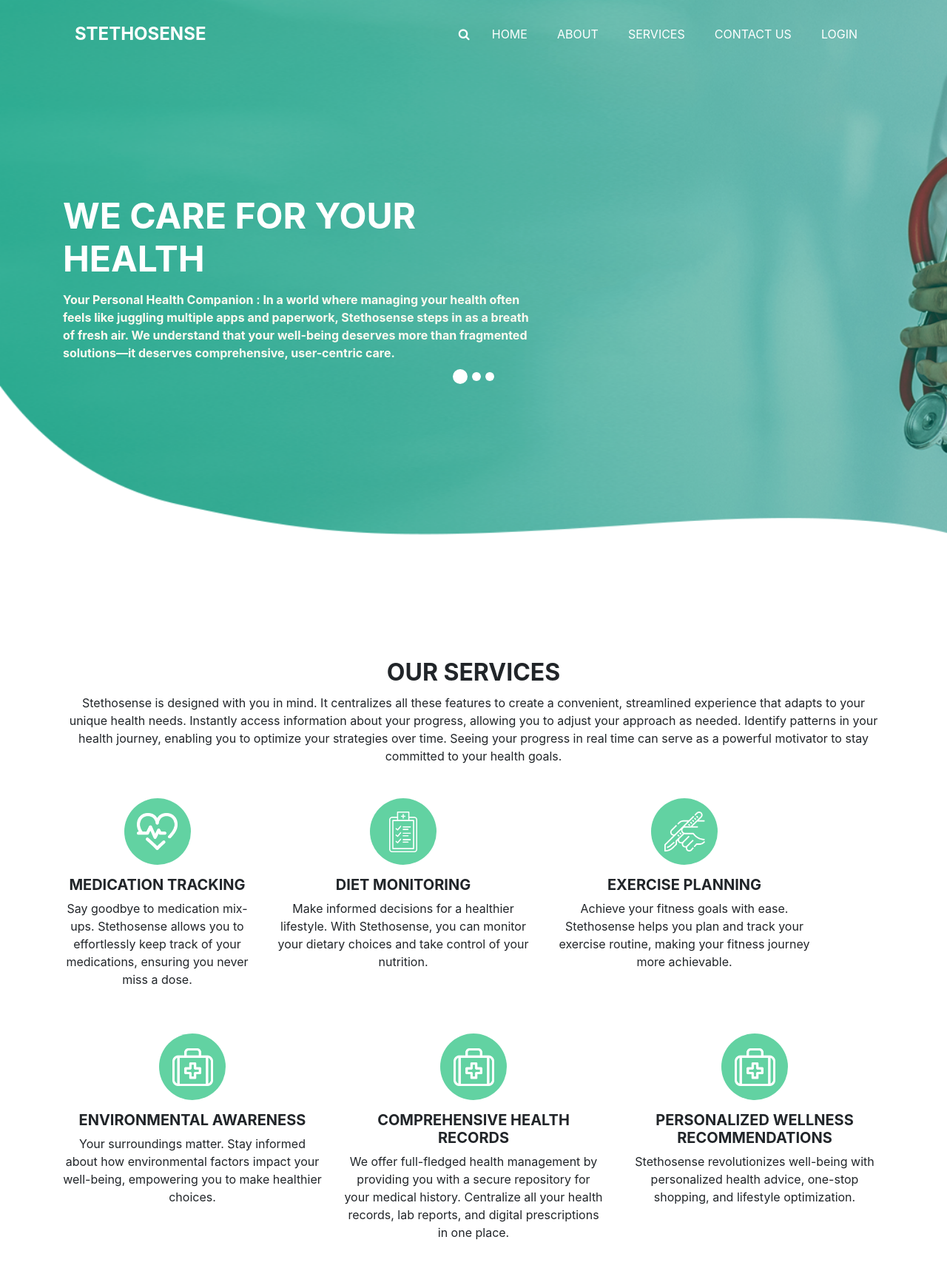
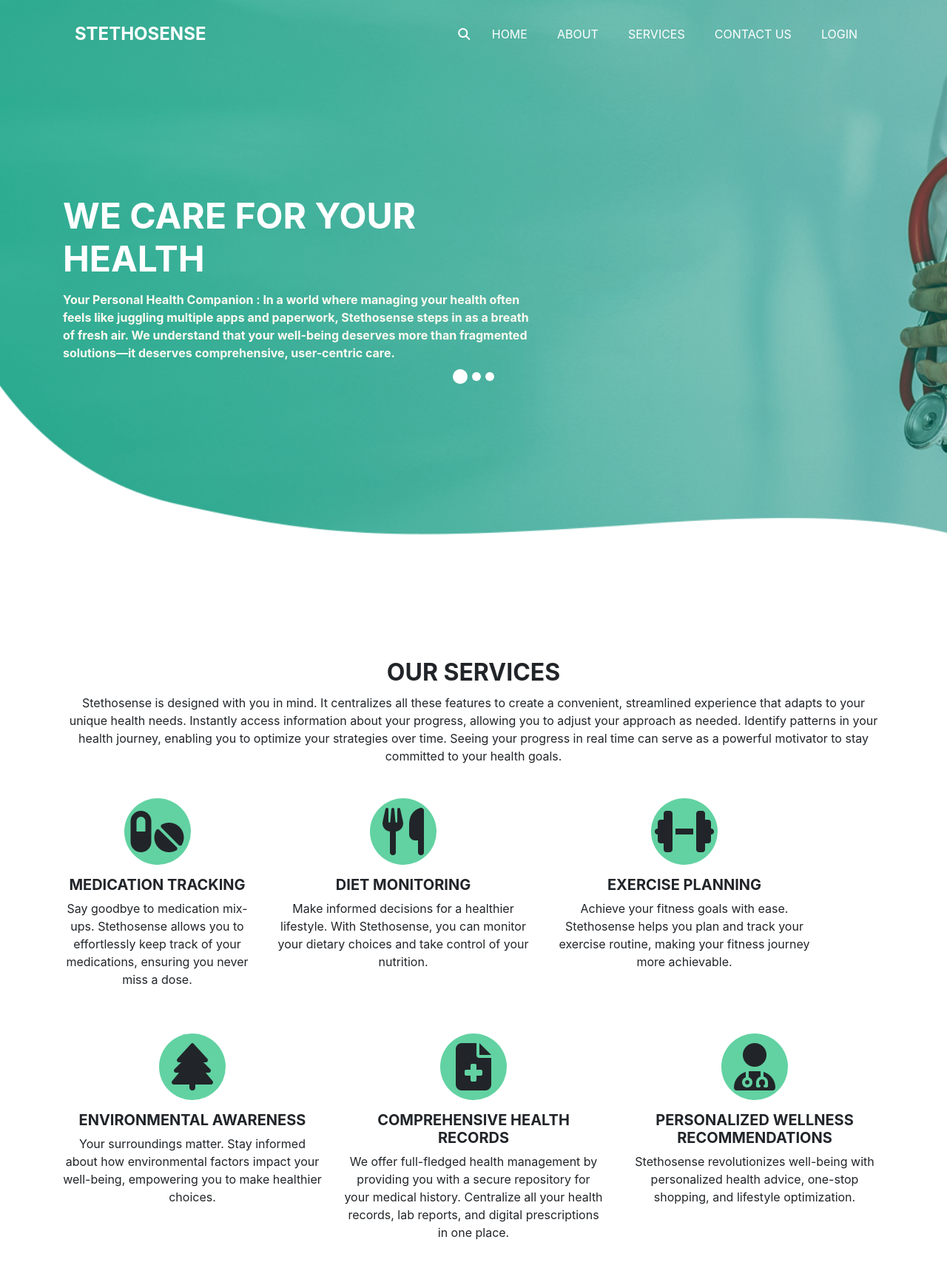
Before and after one commit to Stethosense-Codecrafters/stethosense, a Django app: page / in a window 1280 px wide. Shown: the top 1714 px of the page at 74% size. Run offline with Django 4.2, Linux system fonts and the light colour scheme; some libraries are stand-ins or nearby versions.

Commit message:
icons added for index file

```diff
--- a/autho/templates/index.html
+++ b/autho/templates/index.html
@@ -40,6 +40,7 @@
   <script src="https://cdn.jsdelivr.net/npm/@popperjs/core@2.5.3/dist/umd/popper.min.js"></script>
   <script src="https://stackpath.bootstrapcdn.com/bootstrap/4.5.2/js/bootstrap.min.js"></script>
   <!-- Add custom CSS for rounded text boxes and background -->
+  <link rel="stylesheet" href="https://cdnjs.cloudflare.com/ajax/libs/font-awesome/6.3.0/css/all.min.css">
 
 
 </head>
@@ -185,7 +186,6 @@
 
 
  <!-- department section -->
-
 <section class="department_section layout_padding">
   <div class="department_container">
     <div class="container ">
@@ -205,7 +205,7 @@
         <div class="col-md-3">
           <div class="box ">
             <div class="img-box">
-                <img src="{% static 'img/images/s1.png' %}" alt="">
+              <i class="fas fa-pills fa-4x"></i>
             </div>
             <div class="detail-box">
               <h5>
@@ -221,7 +221,7 @@
         <div class="col-md-4">
           <div class="box ">
             <div class="img-box">
-                <img src="{% static 'img/images/s2.png' %}" alt="">
+              <i class="fas fa-utensils fa-4x"></i>
             </div>
             <div class="detail-box">
               <h5>
@@ -237,7 +237,7 @@
         <div class="col-md-4">
           <div class="box ">
             <div class="img-box">
-                <img src="{% static 'img/images/s3.png' %}" alt="">
+              <i class="fas fa-dumbbell fa-4x"></i>
             </div>
             <div class="detail-box">
               <h5>
@@ -250,11 +250,10 @@
             </div>
           </div>
         </div>
-
         <div class="col-md-4">
           <div class="box ">
             <div class="img-box">
-                <img src="{% static 'img/images/s4.png' %}" alt="">
+              <i class="fas fa-tree fa-4x"></i>
             </div>
             <div class="detail-box">
               <h5>
@@ -267,11 +266,10 @@
             </div>
           </div>
         </div>
-
         <div class="col-md-4">
           <div class="box ">
             <div class="img-box">
-                <img src="{% static 'img/images/s4.png' %}" alt="">
+              <i class="fas fa-file-medical fa-4x"></i>
             </div>
             <div class="detail-box">
               <h5>
@@ -284,11 +282,10 @@
             </div>
           </div>
         </div>
-
         <div class="col-md-4">
           <div class="box ">
             <div class="img-box">
-                <img src="{% static 'img/images/s4.png' %}" alt="">
+              <i class="fas fa-user-md fa-4x"></i>
             </div>
             <div class="detail-box">
               <h5>
@@ -297,13 +294,10 @@
               <p>
                 Stethosense revolutionizes well-being with personalized health advice, one-stop shopping, and
                 lifestyle optimization.
-
               </p>
             </div>
           </div>
         </div>
-
-
       </div>
       <div class="btn-box">
         <a href="">
@@ -313,8 +307,8 @@
     </div>
   </div>
 </section>
+<!-- end department section -->
 
-  <!-- end department section -->
 
   <!-- about section -->
 
```
Lines whose indentation alone changed are shown as unchanged.
